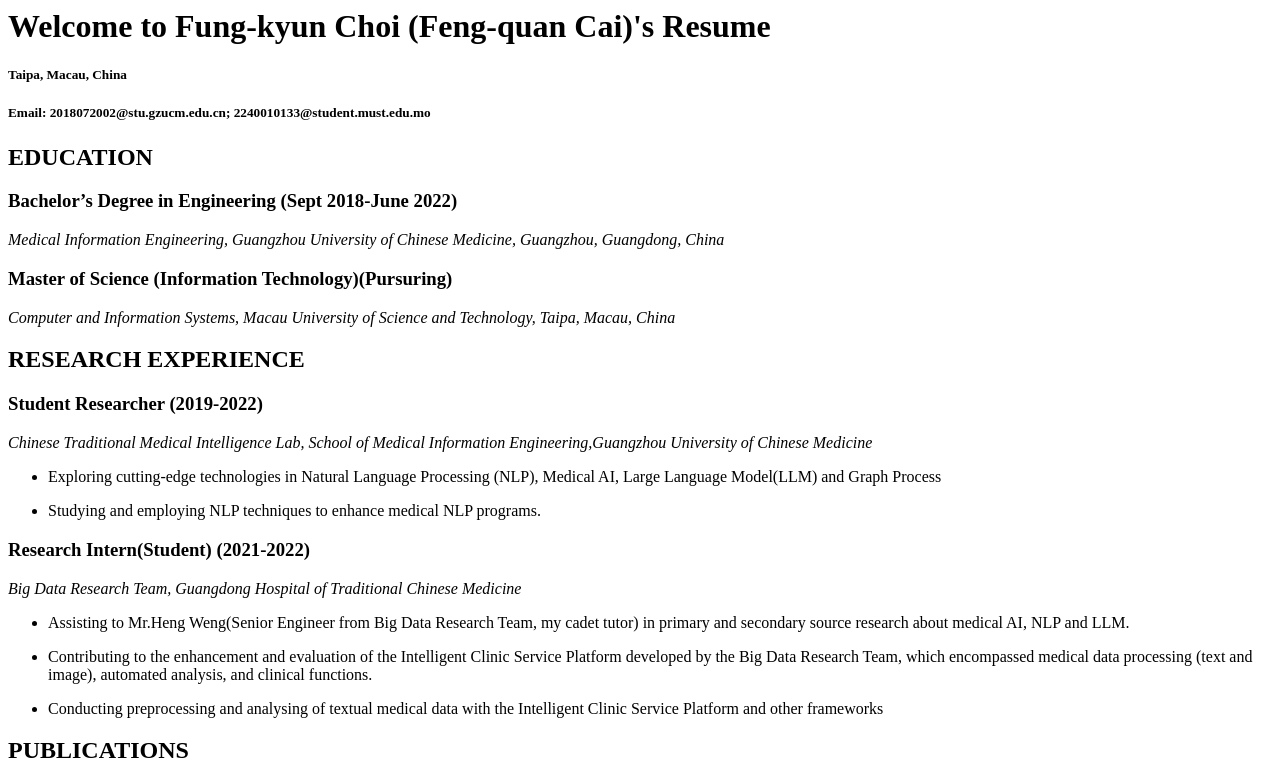
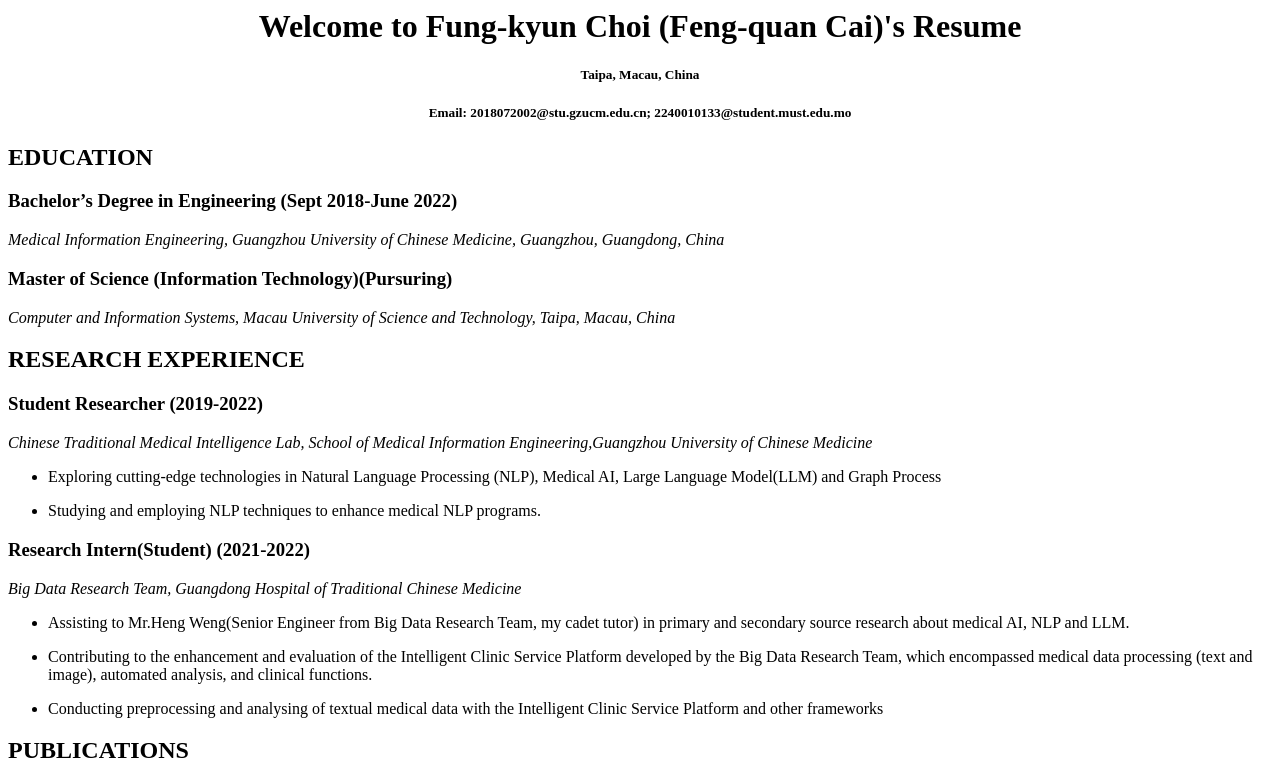
Before and after one commit to PathFinderGit/pathfindergit.github.io, a plain HTML site: page index.html in a window 1280 px wide. Shown: the top 781 px of the page. Drawn offline with Linux system fonts and the light colour scheme.

Commit message:
Update index.html
Fix the bugs--from "aligh" to "align"

```diff
--- a/index.html
+++ b/index.html
@@ -1,8 +1,6 @@
-<body>
-    <h1 aligh = "center"> Welcome to Fung-kyun Choi (Feng-quan Cai)&#39;s Resume</h1>
-    <h5 aligh = "center"> Taipa, Macau, China</h5>
-    <h5 aligh = "center"> Email: 2018072002@stu.gzucm.edu.cn; 2240010133@student.must.edu.mo</h5>
-</body>
+<h1 align = "center"> Welcome to Fung-kyun Choi (Feng-quan Cai)&#39;s Resume</h1>
+<h5 align = "center"> Taipa, Macau, China</h5>
+<h5 align = "center"> Email: 2018072002@stu.gzucm.edu.cn; 2240010133@student.must.edu.mo</h5>
 
 <h2>EDUCATION</h2>
 
```
